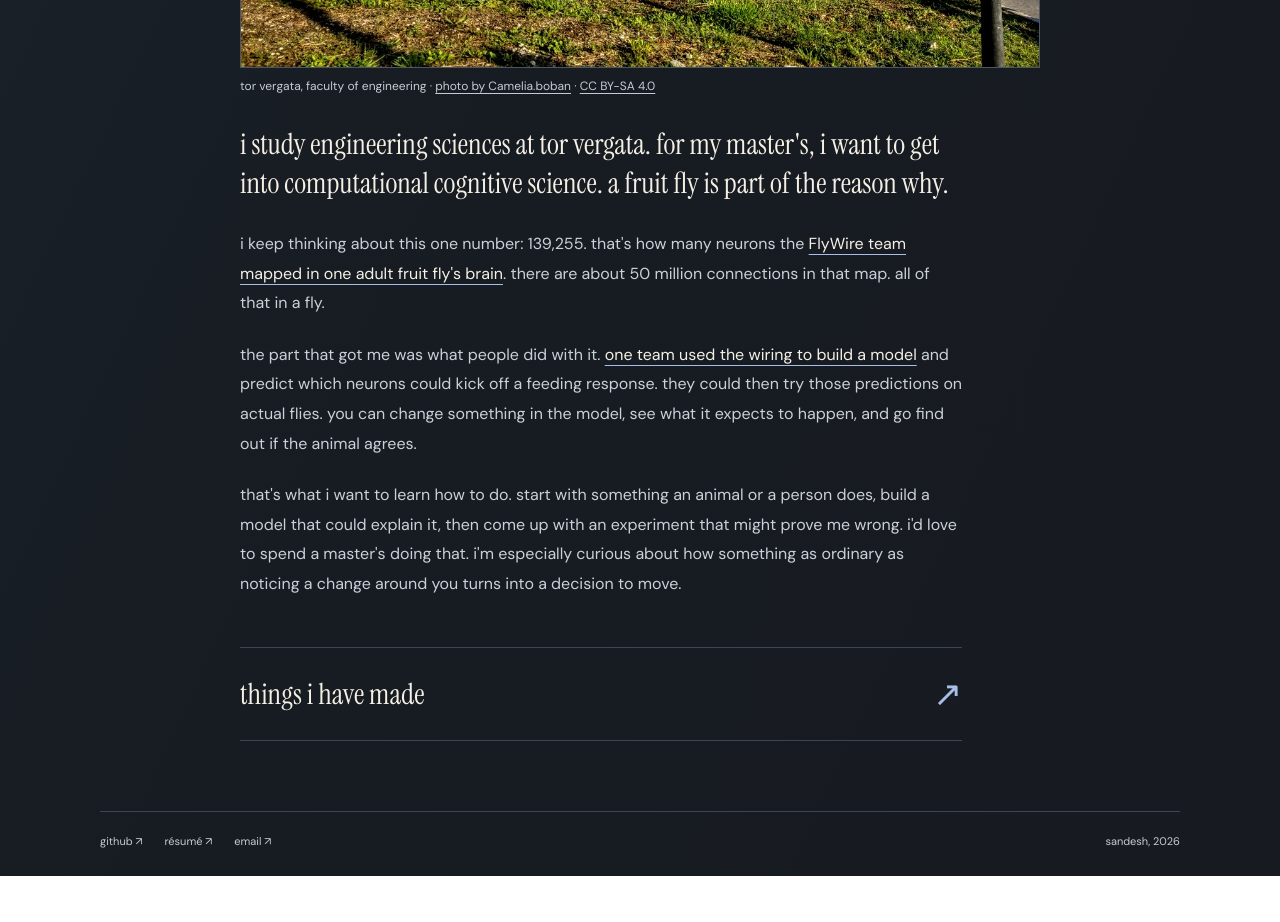
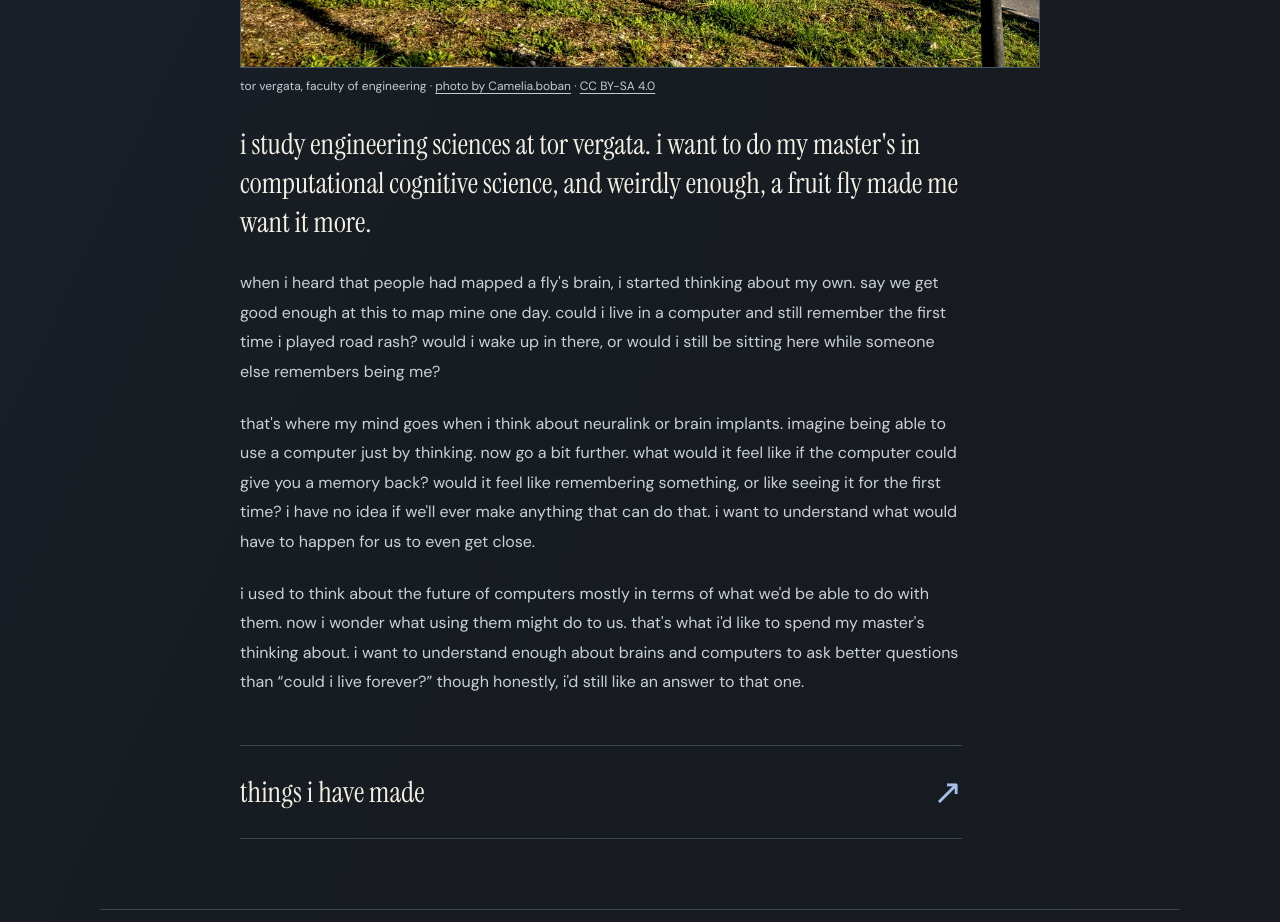
Before and after one commit to Dexasan/portfolio, a Next.js app: page /direction in a window 1280 px wide. Shown: the part 840-1762 px from the top of the page. Before the commit the page ends 1716 px from the top, so only its background shows below. Built offline with nearby package versions, Linux system fonts and the light colour scheme; no server answers.

Commit message:
Make the direction essay personal and speculative

```diff
--- a/app/direction/page.tsx
+++ b/app/direction/page.tsx
@@ -28,10 +28,10 @@ export default function DirectionPage() {
         </figcaption>
       </figure>
       <div className="reading-prose">
-        <p className="lead-copy">i study engineering sciences at tor vergata. for my master's, i want to get into computational cognitive science. a fruit fly is part of the reason why.</p>
-        <p>i keep thinking about this one number: 139,255. that's how many neurons the <a href="https://www.nature.com/articles/s41586-024-07558-y">FlyWire team mapped in one adult fruit fly's brain</a>. there are about 50 million connections in that map. all of that in a fly.</p>
-        <p>the part that got me was what people did with it. <a href="https://www.nature.com/articles/s41586-024-07763-9">one team used the wiring to build a model</a> and predict which neurons could kick off a feeding response. they could then try those predictions on actual flies. you can change something in the model, see what it expects to happen, and go find out if the animal agrees.</p>
-        <p>that's what i want to learn how to do. start with something an animal or a person does, build a model that could explain it, then come up with an experiment that might prove me wrong. i'd love to spend a master's doing that. i'm especially curious about how something as ordinary as noticing a change around you turns into a decision to move.</p>
+        <p className="lead-copy">i study engineering sciences at tor vergata. i want to do my master's in computational cognitive science, and weirdly enough, a fruit fly made me want it more.</p>
+        <p>when i heard that people had mapped a fly's brain, i started thinking about my own. say we get good enough at this to map mine one day. could i live in a computer and still remember the first time i played road rash? would i wake up in there, or would i still be sitting here while someone else remembers being me?</p>
+        <p>that's where my mind goes when i think about neuralink or brain implants. imagine being able to use a computer just by thinking. now go a bit further. what would it feel like if the computer could give you a memory back? would it feel like remembering something, or like seeing it for the first time? i have no idea if we'll ever make anything that can do that. i want to understand what would have to happen for us to even get close.</p>
+        <p>i used to think about the future of computers mostly in terms of what we'd be able to do with them. now i wonder what using them might do to us. that's what i'd like to spend my master's thinking about. i want to understand enough about brains and computers to ask better questions than “could i live forever?” though honestly, i'd still like an answer to that one.</p>
         <Link className="next-reading" href="/work">things i have made <span aria-hidden="true">↗</span></Link>
       </div>
     </article>
```
